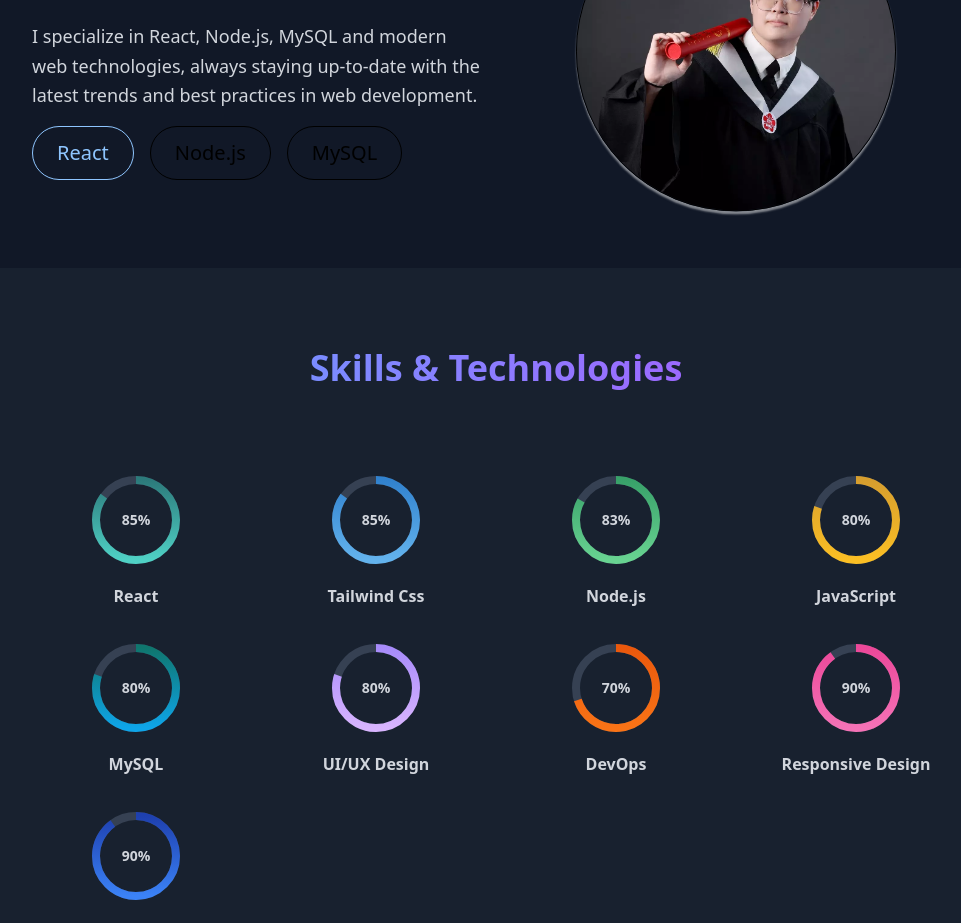
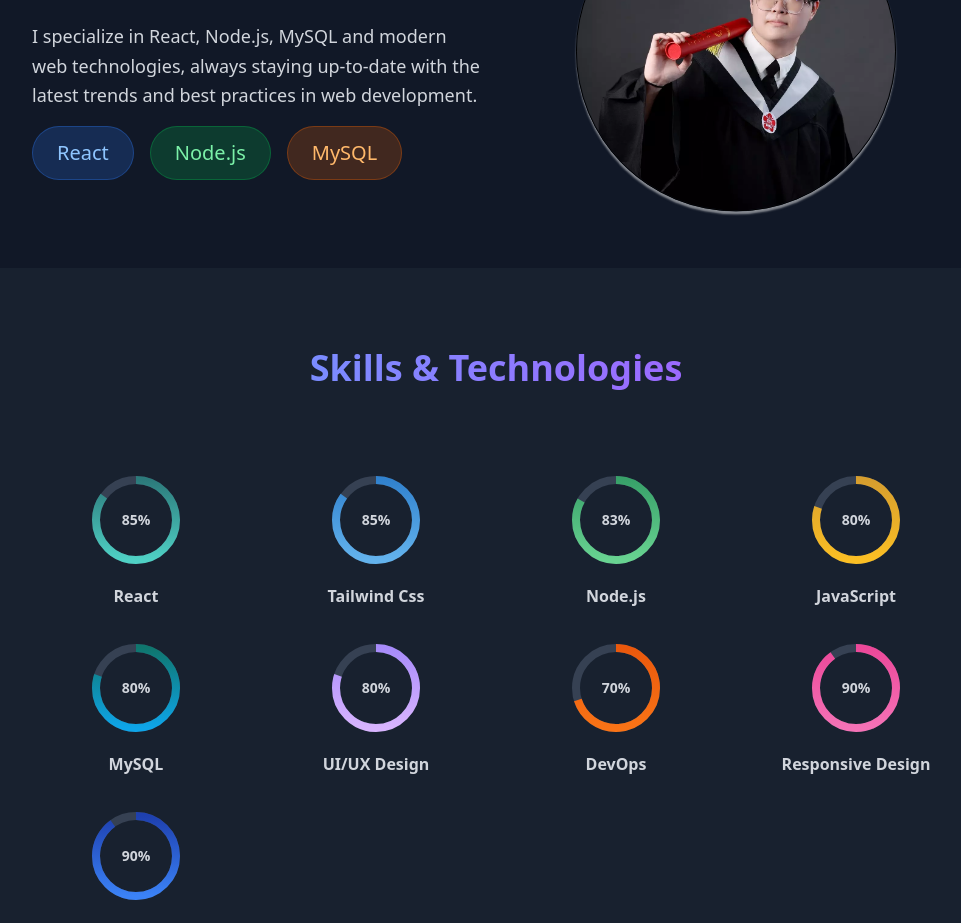
Before and after one commit to TunaSung/Portfolio, a React (Vite) app: page / in a window 1280 px wide. Shown: the part 1100-2023 px from the top of the page, without its empty margins (144-1105 px from the left). Built offline with nearby package versions, Linux system fonts and the light colour scheme.

Commit message:
確實渲染tag顏色

```diff
--- a/src/components/sections/2_About.jsx
+++ b/src/components/sections/2_About.jsx
@@ -7,9 +7,9 @@
 
   // tech data
   const techTag = [
-    { name: "React", color: "blue" },
-    { name: "Node.js", color: "green" },
-    { name: "MySQL", color: "orange" },
+    { name: "React", color: "bg-blue-500/20 text-blue-300 border-blue-500/30" },
+    { name: "Node.js", color: "bg-green-500/20 text-green-300 border-green-500/30" },
+    { name: "MySQL", color: "bg-orange-500/20 text-orange-300 border-orange-500/30" },
   ];
 
   return (
@@ -63,7 +63,7 @@
                 {techTag.map((skill) => (
                   <span
                     key={skill.name}
-                    className={`px-4 py-2 md:px-6 md:py-3 text-sm md:text-xl rounded-full border bg-${skill.color}-500/20 text-${skill.color}-300 border-${skill.color}-500/30`}
+                    className={`px-4 py-2 md:px-6 md:py-3 text-sm md:text-xl rounded-full border ${skill.color}`}
                   >
                     {skill.name}
                   </span>
```
